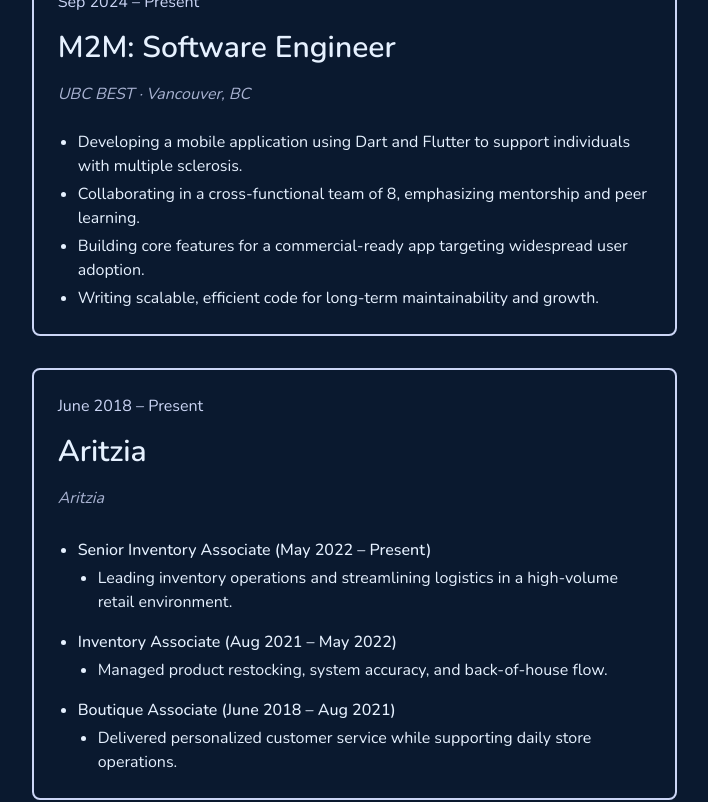
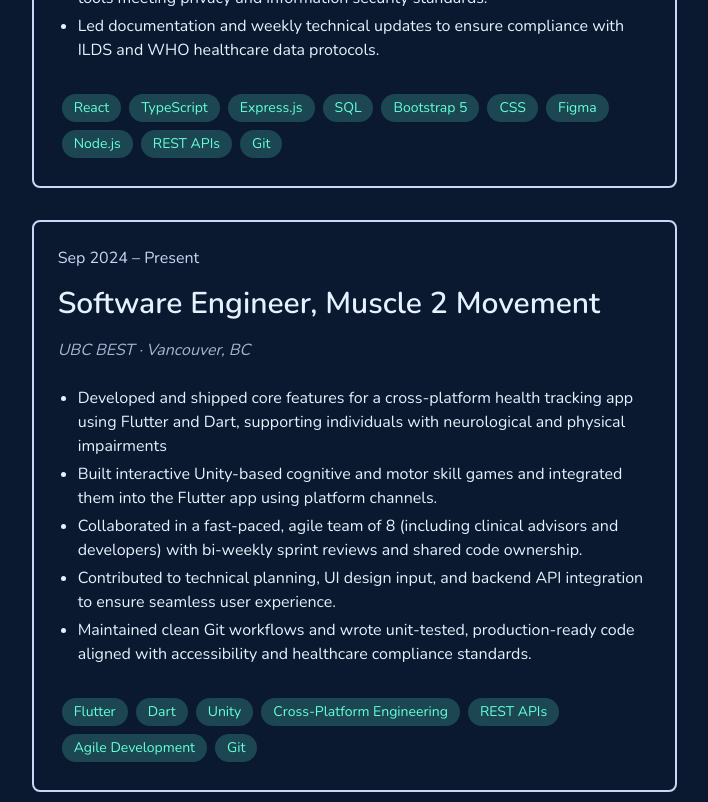
Before and after one commit to jn-han/jn-han.github.io, a Next.js app: page / in a window 1280 px wide. Shown: the part 560-1362 px from the top of the page, without its empty margins (443-1151 px from the left). Built offline with nearby package versions, Linux system fonts and the light colour scheme.

Commit message:
text formatting

```diff
--- a/src/app/components/InfoMenu/ExperiencePage.tsx
+++ b/src/app/components/InfoMenu/ExperiencePage.tsx
@@ -40,52 +40,48 @@
     location: "Vancouver, BC",
     date: "Feb 2025 – Present",
     responsibilities: [
-      "Contributing to software development initiatives in a research-driven healthcare environment.",
-      "Supporting bioinformatics and research teams with data management tools and backend infrastructure.",
+      "Redesigned 10+ user-facing interfaces in Figma to improve usability and accessibility across dermatology data workflows.",
+      "Implemented new UI components using React, TypeScript, and Bootstrap 5, reducing code redundancy by 30%.",
+      "Built and maintained backend functionality via an Express.js server, including API endpoints and SQL queries for global health datasets.",
+      "Collaborated in a lean team of 3 developers and researchers to deploy clinical tools meeting privacy and information security standards.",
+      "Led documentation and weekly technical updates to ensure compliance with ILDS and WHO healthcare data protocols.",
+    ],
+    skills: [
+      "React",
+      "TypeScript",
+      "Express.js",
+      "SQL",
+      "Bootstrap 5",
+      "CSS",
+      "Figma",
+      "Node.js",
+      "REST APIs",
+      "Git",
     ],
     link: "https://www.bccrc.ca/",
   },
   {
     company: "UBC BEST",
-    title: "M2M: Software Engineer",
+    title: "Software Engineer, Muscle 2 Movement",
     location: "Vancouver, BC",
     date: "Sep 2024 – Present",
     responsibilities: [
-      "Developing a mobile application using Dart and Flutter to support individuals with multiple sclerosis.",
-      "Collaborating in a cross-functional team of 8, emphasizing mentorship and peer learning.",
-      "Building core features for a commercial-ready app targeting widespread user adoption.",
-      "Writing scalable, efficient code for long-term maintainability and growth.",
+      "Developed and shipped core features for a cross-platform health tracking app using Flutter and Dart, supporting individuals with neurological and physical impairments",
+      "Built interactive Unity-based cognitive and motor skill games and integrated them into the Flutter app using platform channels.",
+      "Collaborated in a fast-paced, agile team of 8 (including clinical advisors and developers) with bi-weekly sprint reviews and shared code ownership.",
+      "Contributed to technical planning, UI design input, and backend API integration to ensure seamless user experience.",
+      "Maintained clean Git workflows and wrote unit-tested, production-ready code aligned with accessibility and healthcare compliance standards.",
+    ],
+    skills: [
+      "Flutter",
+      "Dart",
+      "Unity",
+      "Cross-Platform Engineering",
+      "REST APIs",
+      "Agile Development",
+      "Git",
     ],
     link: "https://www.linkedin.com/company/ubcbest/?originalSubdomain=ca",
-  },
-  {
-    company: "Aritzia",
-    location: "Vancouver, BC",
-    date: "June 2018 – Present",
-    subRoles: [
-      {
-        title: "Senior Inventory Associate",
-        date: "May 2022 – Present",
-        responsibilities: [
-          "Leading inventory operations and streamlining logistics in a high-volume retail environment.",
-        ],
-      },
-      {
-        title: "Inventory Associate",
-        date: "Aug 2021 – May 2022",
-        responsibilities: [
-          "Managed product restocking, system accuracy, and back-of-house flow.",
-        ],
-      },
-      {
-        title: "Boutique Associate",
-        date: "June 2018 – Aug 2021",
-        responsibilities: [
-          "Delivered personalized customer service while supporting daily store operations.",
-        ],
-      },
-    ],
-    link: "https://www.aritzia.com/en/aritzia/corporate-hub/corporate-landing",
   },
 ];
 
@@ -130,21 +126,17 @@
             </ul>
           )}
 
-          {exp.subRoles && (
-            <ul className="list-disc ml-5 mt-3 space-y-4 text-sm sm:text-base">
-              {exp.subRoles.map((role, i) => (
-                <li key={i}>
-                  <p className="font-medium">
-                    {role.title} ({role.date})
-                  </p>
-                  <ul className="list-disc ml-5 mt-1 space-y-1">
-                    {role.responsibilities.map((point, j) => (
-                      <li key={j}>{point}</li>
-                    ))}
-                  </ul>
-                </li>
+          {exp.skills && (
+            <div className="flex flex-wrap mt-2 sm:mt-3">
+              {exp.skills.map((skill, i) => (
+                <div
+                  key={i}
+                  className="w-fit px-3 py-1 m-1 bg-green bg-opacity-20 text-green rounded-full text-xs sm:text-sm"
+                >
+                  {skill}
+                </div>
               ))}
-            </ul>
+            </div>
           )}
         </motion.div>
       ))}
```
